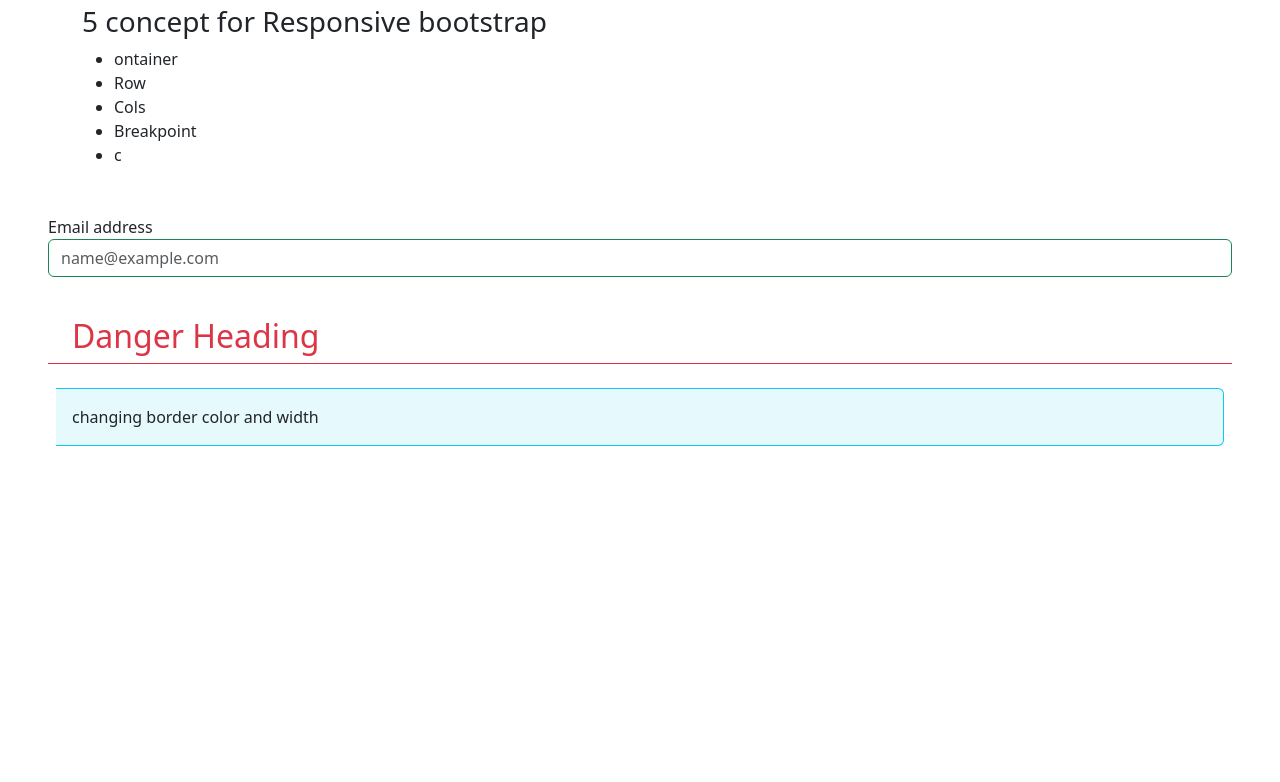
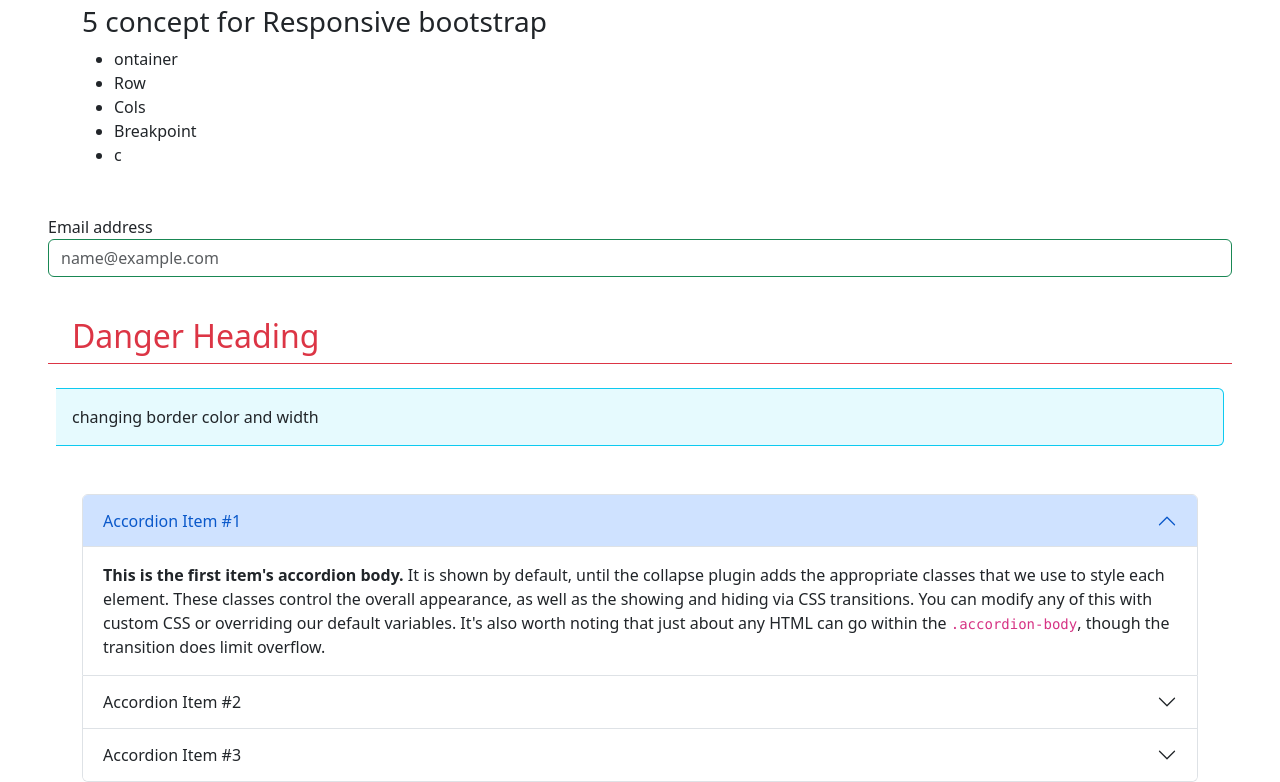
Before and after one commit to HumaionKobir1/explore-bootstrap, a plain HTML site: page index.html in a window 1280 px wide. Shown: the part 2162-2944 px from the top of the page. Before the commit the page ends 2656 px from the top, so only its background shows below. Drawn offline with Linux system fonts and the light colour scheme.

Commit message:
bootstrap simple accordion design done

```diff
--- a/index.html
+++ b/index.html
@@ -252,8 +252,45 @@
         </div>
     </div>
 
-
-
+    <!-- accordion area start -->
+    <div class="accordion container" id="accordionExample">
+      <div class="accordion-item">
+        <h2 class="accordion-header" id="headingOne">
+          <button class="accordion-button" type="button" data-bs-toggle="collapse" data-bs-target="#collapseOne" aria-expanded="true" aria-controls="collapseOne">
+            Accordion Item #1
+          </button>
+        </h2>
+        <div id="collapseOne" class="accordion-collapse collapse show" aria-labelledby="headingOne" data-bs-parent="#accordionExample">
+          <div class="accordion-body">
+            <strong>This is the first item's accordion body.</strong> It is shown by default, until the collapse plugin adds the appropriate classes that we use to style each element. These classes control the overall appearance, as well as the showing and hiding via CSS transitions. You can modify any of this with custom CSS or overriding our default variables. It's also worth noting that just about any HTML can go within the <code>.accordion-body</code>, though the transition does limit overflow.
+          </div>
+        </div>
+      </div>
+      <div class="accordion-item">
+        <h2 class="accordion-header" id="headingTwo">
+          <button class="accordion-button collapsed" type="button" data-bs-toggle="collapse" data-bs-target="#collapseTwo" aria-expanded="false" aria-controls="collapseTwo">
+            Accordion Item #2
+          </button>
+        </h2>
+        <div id="collapseTwo" class="accordion-collapse collapse" aria-labelledby="headingTwo" data-bs-parent="#accordionExample">
+          <div class="accordion-body">
+            <strong>This is the second item's accordion body.</strong> It is hidden by default, until the collapse plugin adds the appropriate classes that we use to style each element. These classes control the overall appearance, as well as the showing and hiding via CSS transitions. You can modify any of this with custom CSS or overriding our default variables. It's also worth noting that just about any HTML can go within the <code>.accordion-body</code>, though the transition does limit overflow.
+          </div>
+        </div>
+      </div>
+      <div class="accordion-item">
+        <h2 class="accordion-header" id="headingThree">
+          <button class="accordion-button collapsed" type="button" data-bs-toggle="collapse" data-bs-target="#collapseThree" aria-expanded="false" aria-controls="collapseThree">
+            Accordion Item #3
+          </button>
+        </h2>
+        <div id="collapseThree" class="accordion-collapse collapse" aria-labelledby="headingThree" data-bs-parent="#accordionExample">
+          <div class="accordion-body">
+            <strong>This is the third item's accordion body.</strong> It is hidden by default, until the collapse plugin adds the appropriate classes that we use to style each element. These classes control the overall appearance, as well as the showing and hiding via CSS transitions. You can modify any of this with custom CSS or overriding our default variables. It's also worth noting that just about any HTML can go within the <code>.accordion-body</code>, though the transition does limit overflow.
+          </div>
+        </div>
+      </div>
+    </div>
 
 
     <!-- js file bootstrap -->
```
